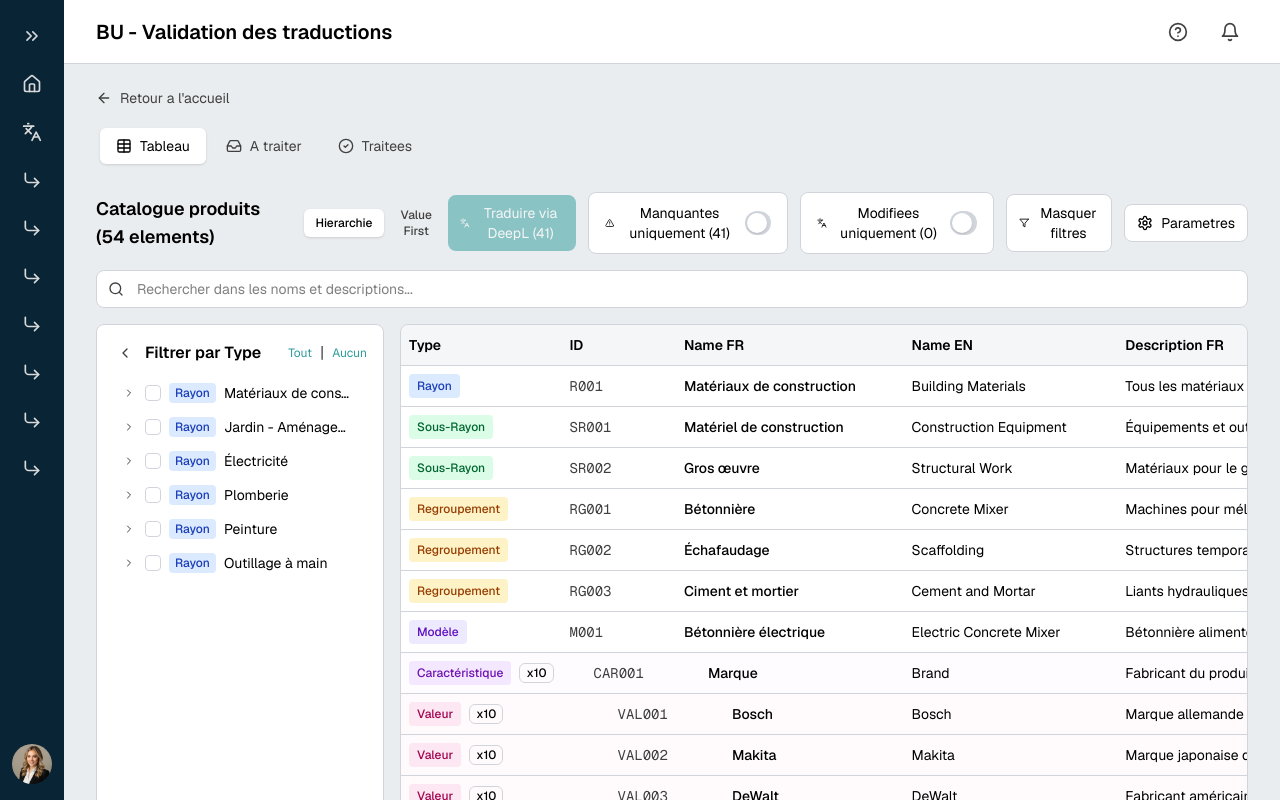
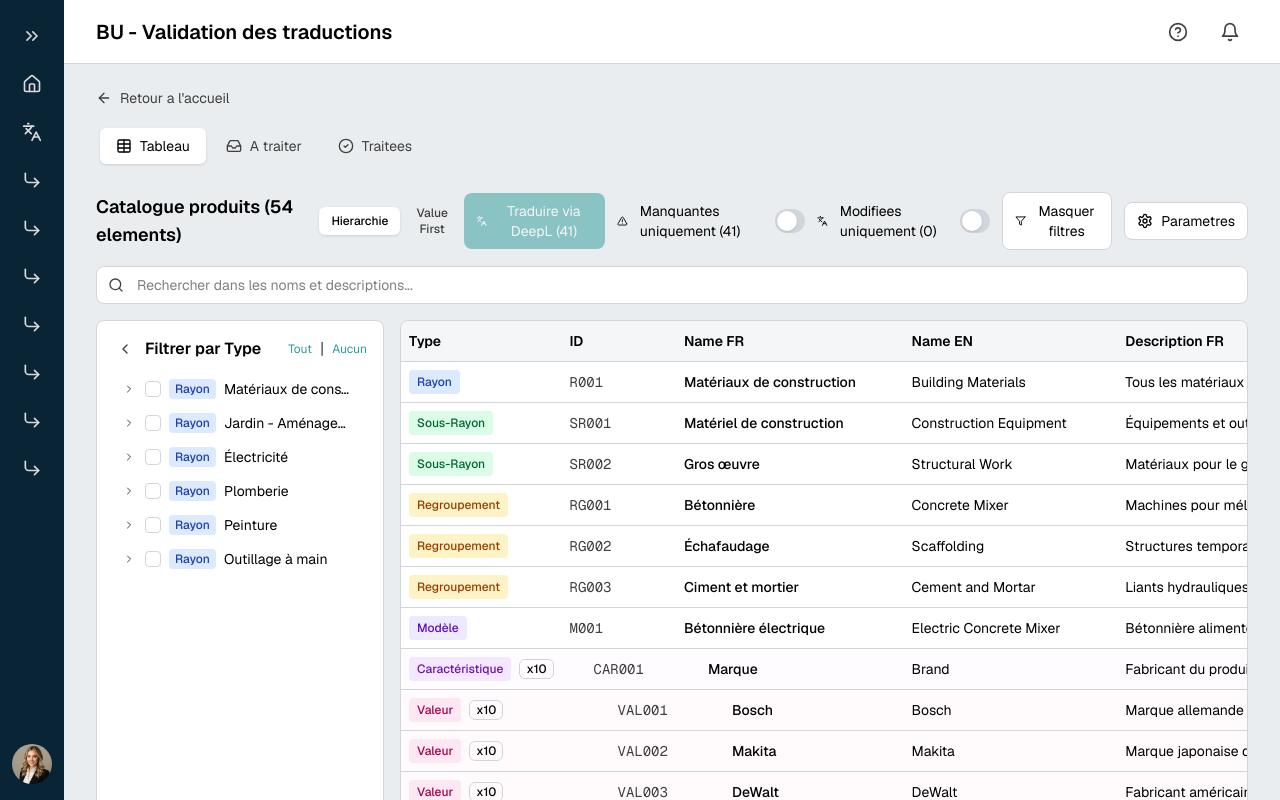
Before and after one commit to adrienlemoine35/V0-MimTranslateV2, a Next.js app: page /bu in a window 1280 px wide. Built offline with nearby package versions, Linux system fonts and the light colour scheme.

Commit message:
feat: simplify toggle component with label and switch
Remove button appearance and add accessibility states.

```diff
--- a/components/ui/toggle-button.tsx
+++ b/components/ui/toggle-button.tsx
@@ -25,20 +25,22 @@ export function ToggleButton({
   }
 
   return (
-    <button
-      onClick={() => onPressedChange(!pressed)}
+    <label
       className={cn(
-        "flex items-center gap-3 px-4 py-2.5 text-sm rounded-lg transition-colors bg-card border border-border hover:bg-muted",
+        "flex items-center gap-3 text-sm cursor-pointer",
         className
       )}
-      aria-pressed={pressed}
     >
       {children}
 
       {/* Toggle Switch */}
-      <div
+      <button
+        type="button"
+        role="switch"
+        onClick={() => onPressedChange(!pressed)}
+        aria-checked={pressed}
         className={cn(
-          "relative inline-flex h-6 w-11 items-center rounded-full transition-colors duration-200",
+          "relative inline-flex h-6 w-11 items-center rounded-full transition-colors duration-200 focus:outline-none focus:ring-2 focus:ring-offset-2 focus:ring-primary",
           pressed ? variantColors[variant] : "bg-gray-300"
         )}
       >
@@ -48,7 +50,7 @@ export function ToggleButton({
             pressed ? "translate-x-6" : "translate-x-0.5"
           )}
         />
-      </div>
-    </button>
+      </button>
+    </label>
   )
 }
```
